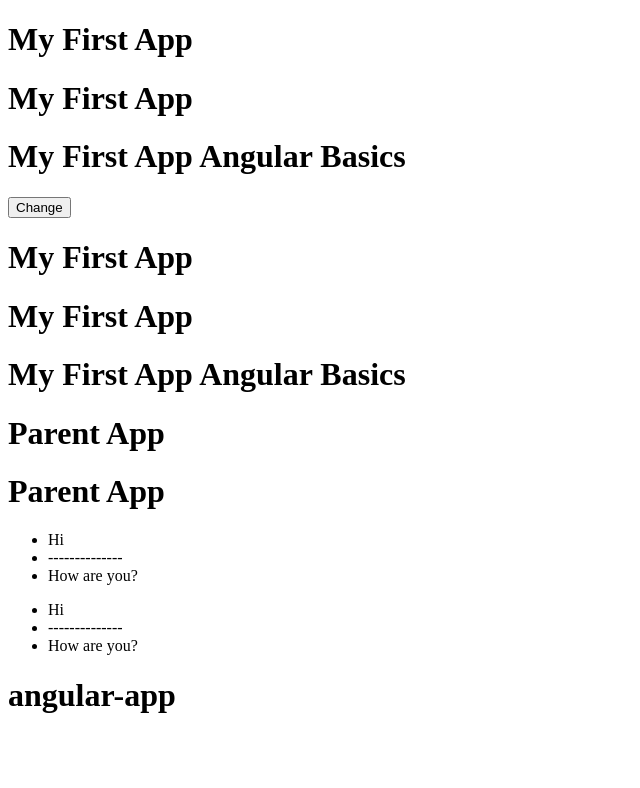
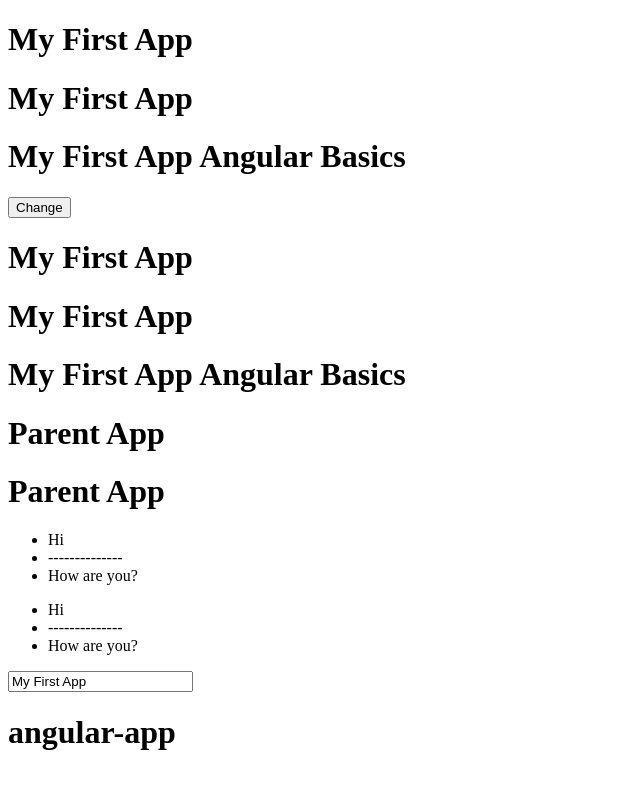
Before and after one commit to santoshsanju/angular, an Angular app in the folder angular-app/: page / in a window 1280 px wide. Shown: the top 788 px of the page, without its empty margins (0-640 px from the left). Built offline with nearby package versions, Linux system fonts and the light colour scheme.

Commit message:
two-way binding

```diff
--- a/angular-app/src/app/header/header.component.html
+++ b/angular-app/src/app/header/header.component.html
@@ -42,3 +42,7 @@
     <ng-template #index1>--------------</ng-template>
   </li>
 </ul>
+
+<!-- Two-way binding -->
+
+<input type="text" name="title" [(ngModel)]="title">
--- a/angular-app/src/app/header/header.component.ts
+++ b/angular-app/src/app/header/header.component.ts
@@ -1,10 +1,11 @@
 import { NgFor, NgIf } from '@angular/common';
 import { Component, EventEmitter, Input, Output, computed, input, output, signal } from '@angular/core';
+import { FormsModule } from '@angular/forms';
 
 @Component({
   selector: 'app-header',
   standalone: true,
-  imports: [ NgFor, NgIf ],
+  imports: [ NgFor, NgIf, FormsModule ],
   templateUrl: './header.component.html',
   styleUrl: './header.component.scss'
 })
```
